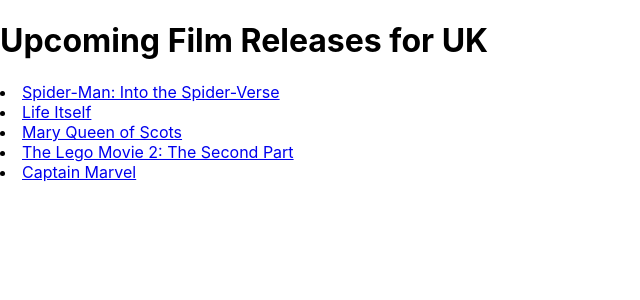
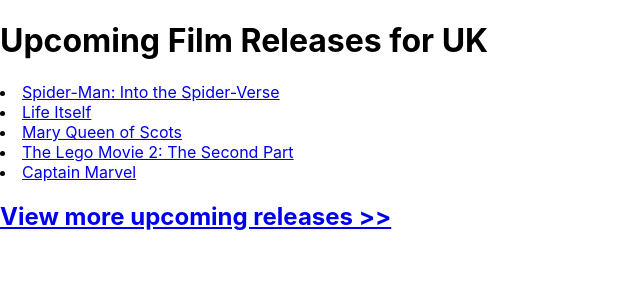
Before and after one commit to Mitchell-McShane/film_releases_react_hw, a React (Create React App) app: page / in a window 1280 px wide. Shown: the top 300 px of the page, without its empty margins (0-640 px from the left). Built offline with nearby package versions, Linux system fonts and the light colour scheme.

Commit message:
view upcoming releases link works

```diff
--- a/src/containers/ReleaseBox.js
+++ b/src/containers/ReleaseBox.js
@@ -36,6 +36,7 @@
           <>
           <h1>Upcoming Film Releases for UK</h1>
           <ReleaseList releases ={releases}/>
+          <a href="https://www.imdb.com/calendar/?region=gb"><h2>View more upcoming releases >></h2></a>
           </>
       );
 
```
Also changed, not shown: 1 other file (tests, documents, lock files or other folders).
